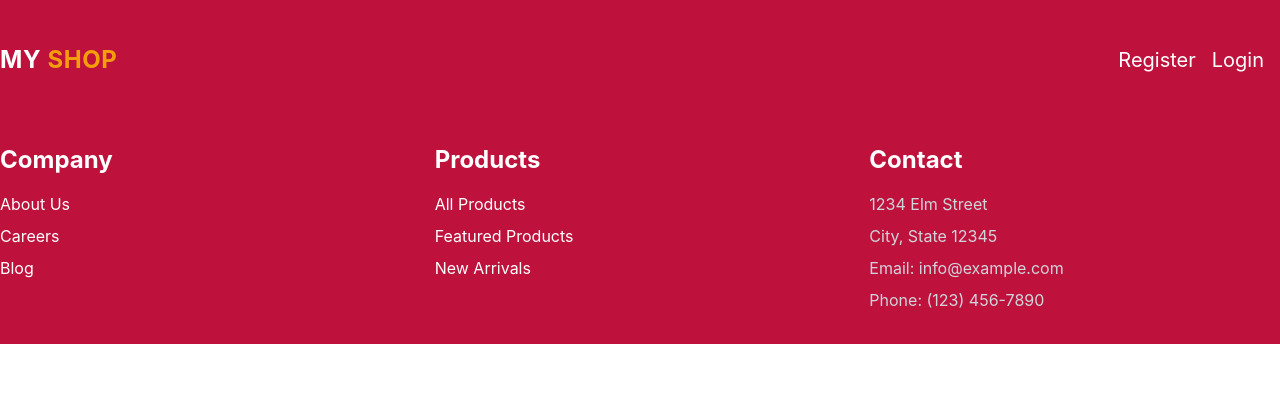
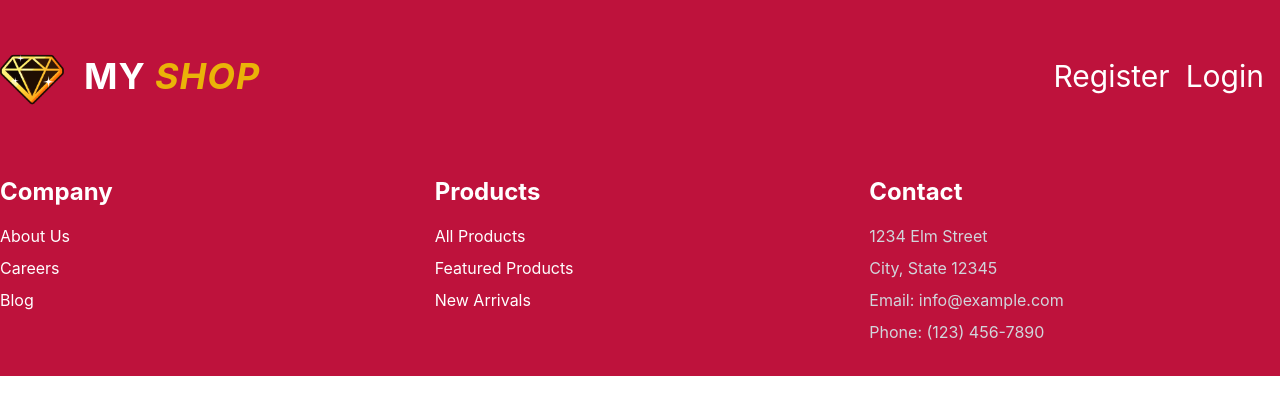
Before and after one commit to NaglisB123/REACT-ATSISKAITYMAS, a React (Vite) app: page / in a window 1280 px wide. Shown: the top 414 px of the page. Built offline with nearby package versions, Linux system fonts and the light colour scheme; no server answers.

Commit message:
added logo

```diff
--- a/src/assets/components/layout/Header.jsx
+++ b/src/assets/components/layout/Header.jsx
@@ -3,7 +3,6 @@ import { Link, NavLink } from "react-router-dom";
 import { useAuth } from "../../../store/AuthProvider";
 import { signOut } from "firebase/auth";
 import { auth } from "../../../firebase/firebase";
-
 
 export default function Header() {
   const ctx = useAuth();
@@ -22,19 +21,25 @@ export default function Header() {
       <nav className="flex space-x-4 justify-center">
         <div className="container">
           <div className="flex justify-between items-center">
-            <Link
-              to="/home-page"
-              className="text-2xl text-white hover:text-gray-200 font-bold tracking-wide"
-            >
-              MY <span className="text-amber-500">SHOP</span>
-            </Link>
-
+            <div className="flex items-center">
+              <img
+                className="h-16"
+                src="./public/logo.jpg"
+                alt="company logo"
+              />
+              <Link
+                to="/home-page"
+                className="text-4xl text-white hover:text-gray-200 font-bold tracking-wide pl-5"
+              >
+                MY <span className="italic text-yellow-500">SHOP</span>
+              </Link>
+            </div>
             <ul className="flex space-x-4">
               <li>
                 {!ctx.isLoggedIn && (
                   <NavLink
                     to="/register-page"
-                    className="text-xl text-white hover:text-gray-200"
+                    className="text-3xl text-white hover:text-gray-200"
                   >
                     Register
                   </NavLink>
@@ -44,7 +49,7 @@ export default function Header() {
                 {!ctx.isLoggedIn && (
                   <NavLink
                     to="/login-page"
-                    className="text-xl text-white hover:text-gray-200"
+                    className="text-3xl text-white hover:text-gray-200"
                   >
                     Login
                   </NavLink>
@@ -52,7 +57,7 @@ export default function Header() {
                 {isLoggedIn && (
                   <NavLink
                     to="/shop-page"
-                    className="text-xl text-white hover:text-gray-200"
+                    className="text-3xl text-white hover:text-gray-200"
                   >
                     Shop Page
                   </NavLink>
@@ -60,13 +65,13 @@ export default function Header() {
               </li>
               <li>
                 {ctx.isLoggedIn && (
-                  <button
+                  <Link
                     onClick={logout}
-                    className="text-xl text-white hover:text-gray-200 cursor-pointer"
-                    title="Logout"
+                    className="text-3xl text-white hover:text-gray-200 cursor-pointer"
+                    to="/home-page"
                   >
                     Logout
-                  </button>
+                  </Link>
                 )}
               </li>
             </ul>
```
